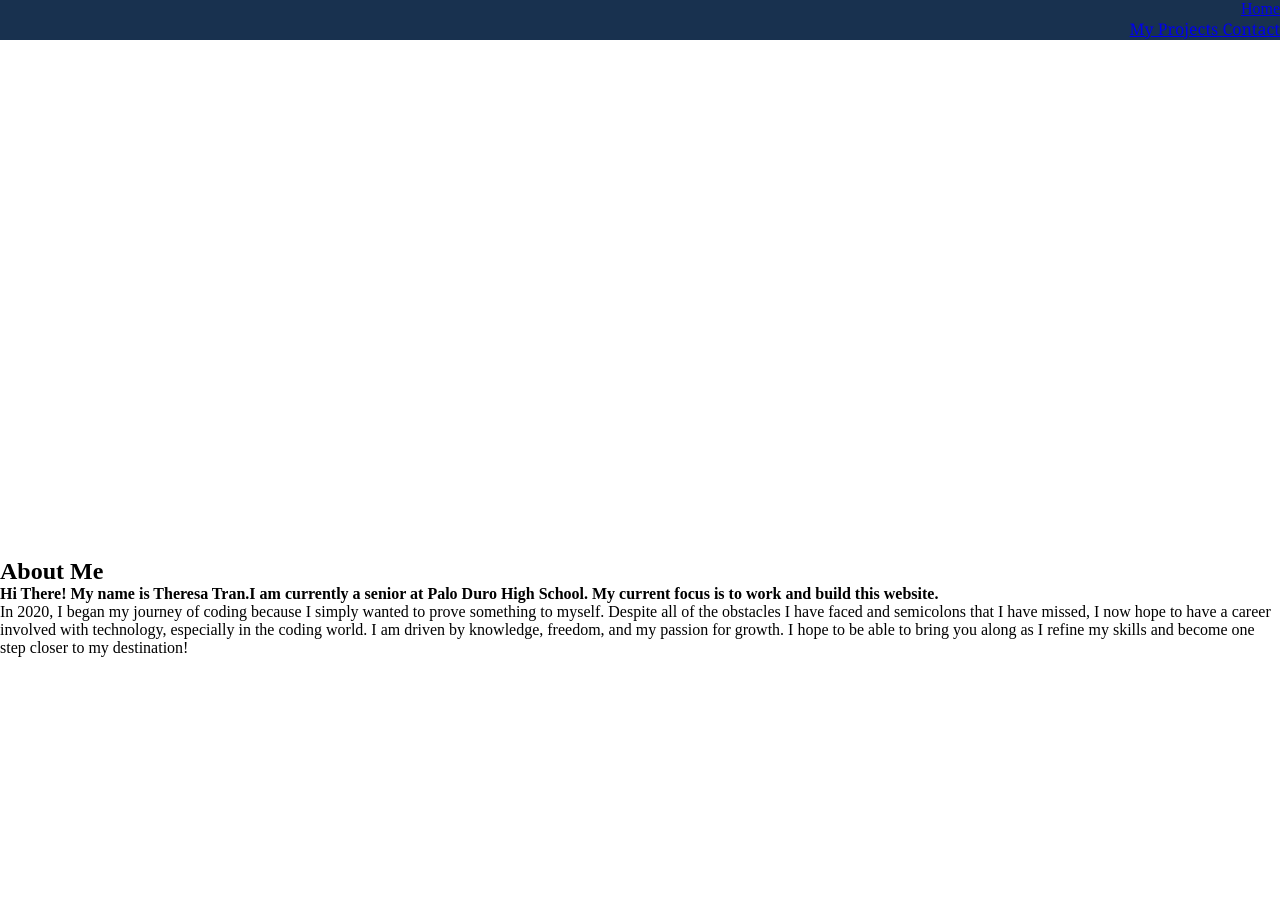
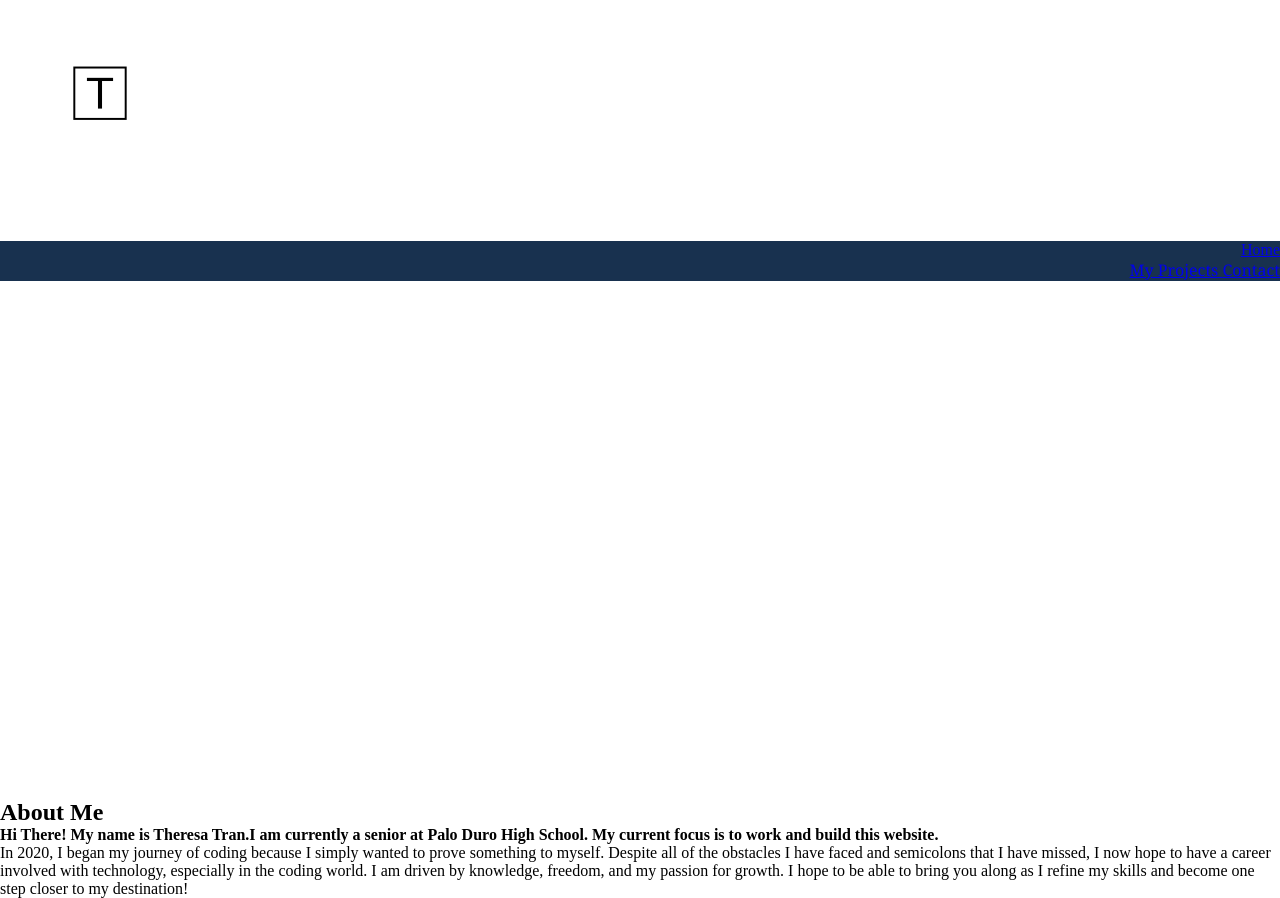
Before and after one commit to ttran22/ttran22.github.io, a plain HTML site: page index.html in a window 1280 px wide. Before the commit the page ends 800 px from the top, so only its background shows below. Drawn offline with Linux system fonts and the light colour scheme.

Commit message:
added logo and css

```diff
--- a/index.html
+++ b/index.html
@@ -12,6 +12,10 @@
         <script src="/script.js" defer></script>
     </head>
 
+    <div class="header">
+        <img src="assets/logo.png" alt="logo of my website" />
+        <h1>Theresa Tran</h1>
+    </div>
 
     <body>
         <body>
--- a/style.css
+++ b/style.css
@@ -36,3 +36,8 @@
     margin-left:6%;
     margin-right:6%;
 }
+/*Headings and Stuff*/
+.header{
+    text-align:left;
+    color: white
+}
```
Also changed, not shown: projects.html (+1 -1 lines), assets/logo.png (added).
